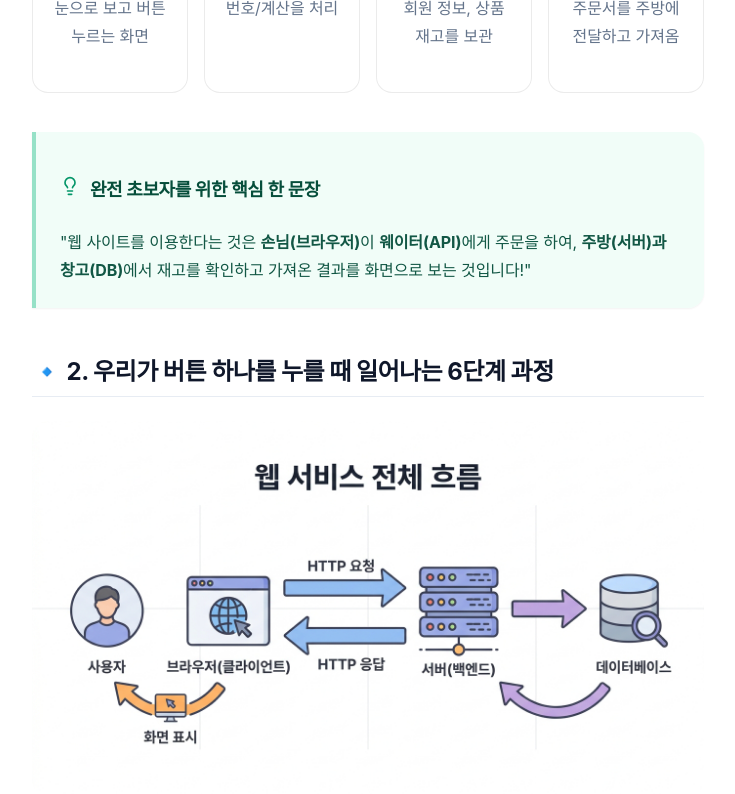
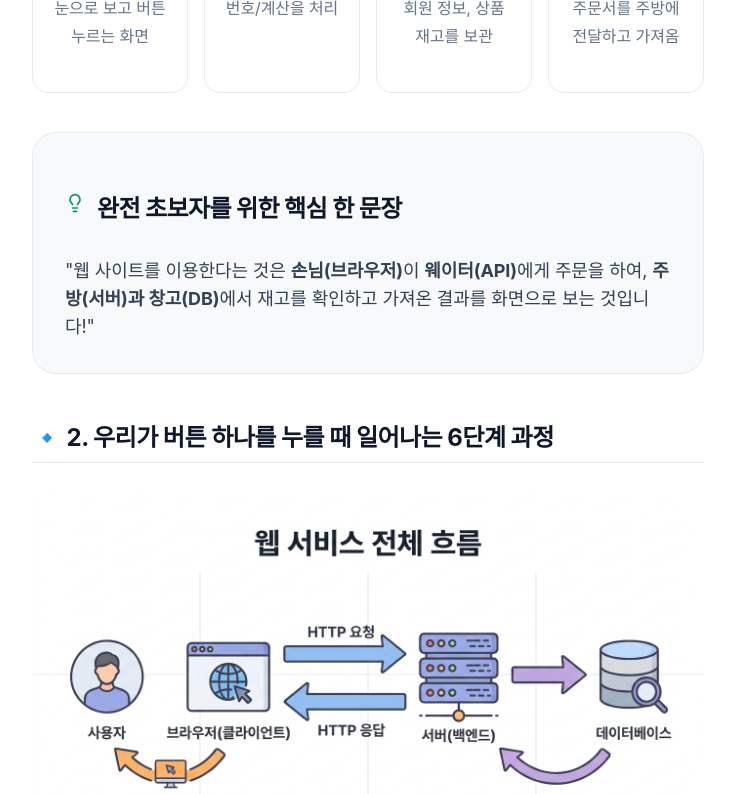
Before and after one commit to lebass98/study_web, a React (Vite) app: page / in a window 1280 px wide. Shown: the part 1000-1794 px from the top of the page, without its empty margins (288-1023 px from the left). Built offline with nearby package versions, Linux system fonts and the light colour scheme.

Commit message:
style: 컨텐츠 박스(Callout) 디자인을 리액트 공식 문서 박스 스타일(rounded-3xl, bg-#f8f9fa, p-8)로 개편

```diff
--- a/src/components/Callout.jsx
+++ b/src/components/Callout.jsx
@@ -4,51 +4,39 @@ import { Info, Lightbulb, AlertTriangle, AlertCircle } from 'lucide-react';
 export default function Callout({ type = 'note', title, children }) {
   const configs = {
     note: {
-      border: 'border-blue-500/40 dark:border-blue-400/30',
-      bg: 'bg-blue-50/70 dark:bg-blue-950/30',
-      text: 'text-blue-900 dark:text-blue-100',
-      iconColor: 'text-blue-600 dark:text-blue-400',
+      accentColor: 'text-sky-600 dark:text-sky-400',
       Icon: Info,
-      defaultTitle: '노트 (Note)',
+      defaultTitle: '학습 내용 / 참고 사항',
     },
     tip: {
-      border: 'border-emerald-500/40 dark:border-emerald-400/30',
-      bg: 'bg-emerald-50/70 dark:bg-emerald-950/30',
-      text: 'text-emerald-900 dark:text-emerald-100',
-      iconColor: 'text-emerald-600 dark:text-emerald-400',
+      accentColor: 'text-emerald-600 dark:text-emerald-400',
       Icon: Lightbulb,
-      defaultTitle: '팁 (Tip)',
+      defaultTitle: '핵심 요약 팁',
     },
     warning: {
-      border: 'border-amber-500/40 dark:border-amber-400/30',
-      bg: 'bg-amber-50/70 dark:bg-amber-950/30',
-      text: 'text-amber-900 dark:text-amber-100',
-      iconColor: 'text-amber-600 dark:text-amber-400',
+      accentColor: 'text-amber-600 dark:text-amber-400',
       Icon: AlertTriangle,
-      defaultTitle: '주의 (Warning)',
+      defaultTitle: '주의 사항',
     },
     caution: {
-      border: 'border-rose-500/40 dark:border-rose-400/30',
-      bg: 'bg-rose-50/70 dark:bg-rose-950/30',
-      text: 'text-rose-900 dark:text-rose-100',
-      iconColor: 'text-rose-600 dark:text-rose-400',
+      accentColor: 'text-rose-600 dark:text-rose-400',
       Icon: AlertCircle,
-      defaultTitle: '경고 (Caution)',
+      defaultTitle: '경고',
     },
   };
 
   const config = configs[type] || configs.note;
-  const { border, bg, text, iconColor, Icon, defaultTitle } = config;
+  const { accentColor, Icon, defaultTitle } = config;
 
   return (
-    <div className={`my-8 sm:my-10 border-l-4 rounded-r-2xl p-5 sm:p-6 ${border} ${bg} ${text} shadow-sm transition-all duration-200`}>
-      <div className="flex items-center gap-2.5 mb-3">
-        <Icon className={`w-5 h-5 ${iconColor} shrink-0`} />
-        <h4 className="font-semibold text-base sm:text-lg tracking-tight">
+    <div className="my-8 sm:my-10 p-6 sm:p-8 rounded-3xl bg-[#f8f9fa] dark:bg-[#1c1d22] border border-slate-200/80 dark:border-slate-800/80 transition-all duration-200 not-prose">
+      <div className="flex items-center gap-3 mb-4">
+        <Icon className={`w-5 h-5 ${accentColor} shrink-0`} />
+        <h3 className="font-bold text-xl sm:text-2xl tracking-tight text-slate-900 dark:text-slate-100">
           {title || defaultTitle}
-        </h4>
+        </h3>
       </div>
-      <div className="text-sm sm:text-base leading-loose opacity-95 space-y-3">
+      <div className="text-base sm:text-lg leading-relaxed text-slate-700 dark:text-slate-300 space-y-3">
         {children}
       </div>
     </div>
```
